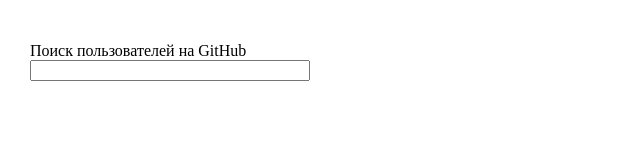
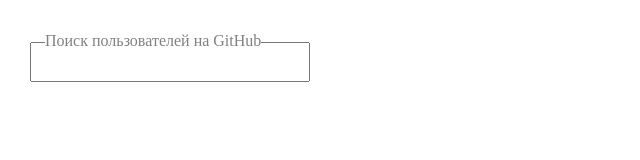
Before and after one commit to guest363/rxjs_for_github-api_simple, a website built with webpack: page docs/index.html in a window 1280 px wide. Shown: the whole page, without its empty margins (0-640 px from the left). Built offline with nearby package versions, Linux system fonts and the light colour scheme.

```diff
--- a/docs/index.html
+++ b/docs/index.html
@@ -6,17 +6,17 @@
     <meta name="viewport" content="width=device-width, initial-scale=1.0">
     <meta http-equiv="X-UA-Compatible" content="ie=edge">
     <title>Поиск на GitHub с исп. RxJS</title>
-<link href="main.css?b3c2174658ad3dc671da" rel="stylesheet"></head>
+<link href="main.css?d7dac3e91bce414ed534" rel="stylesheet"></head>
 
 <body class="body">
     <div class="git">
         <div class="git--controlls">
-            <label for="searche">Поиск пользователей на GitHub</label>
-            <input type="text" id="searche">
+            <label class="git--controlls--label" for="searche">Поиск пользователей на GitHub</label>
+            <input class="git--controlls--input" type="text" id="searche">
         </div>
         <div class="git--view" id='result'>
         </div>
     </div>
-<script type="text/javascript" src="main.js?b3c2174658ad3dc671da"></script></body>
+<script type="text/javascript" src="main.js?d7dac3e91bce414ed534"></script></body>
 
 </html>
--- a/docs/main.css
+++ b/docs/main.css
@@ -2,21 +2,40 @@
   margin: 2em 20px;
 }
 .git {
-  display: grid;
-  grid-template-columns: 250px 1fr;
+  display: flex;
+  flex-direction: column;
+  justify-content: center;
+}
+@media only screen and (min-width: 960px) {
+  .git {
+    display: grid;
+    grid-template-columns: 300px 1fr;
+  }
 }
 .git--controlls {
   padding: 10px;
   box-sizing: border-box;
   display: flex;
-  width: 100%;
-  height: 200px;
   flex-direction: column;
+  position: relative;
+}
+.git--controlls--input {
+  height: 36px;
+  font-size: 16px;
+  padding: 0 10px;
+}
+.git--controlls--label {
+  position: absolute;
+  top: 0;
+  left: 25px;
+  background-color: white;
+  color: gray;
 }
 .git--view {
   display: flex;
   padding: 10px 20px;
   flex-wrap: wrap;
+  justify-content: center;
 }
 .git--view--card {
   max-width: 350px;
```
Also changed, not shown: docs/main.js.
